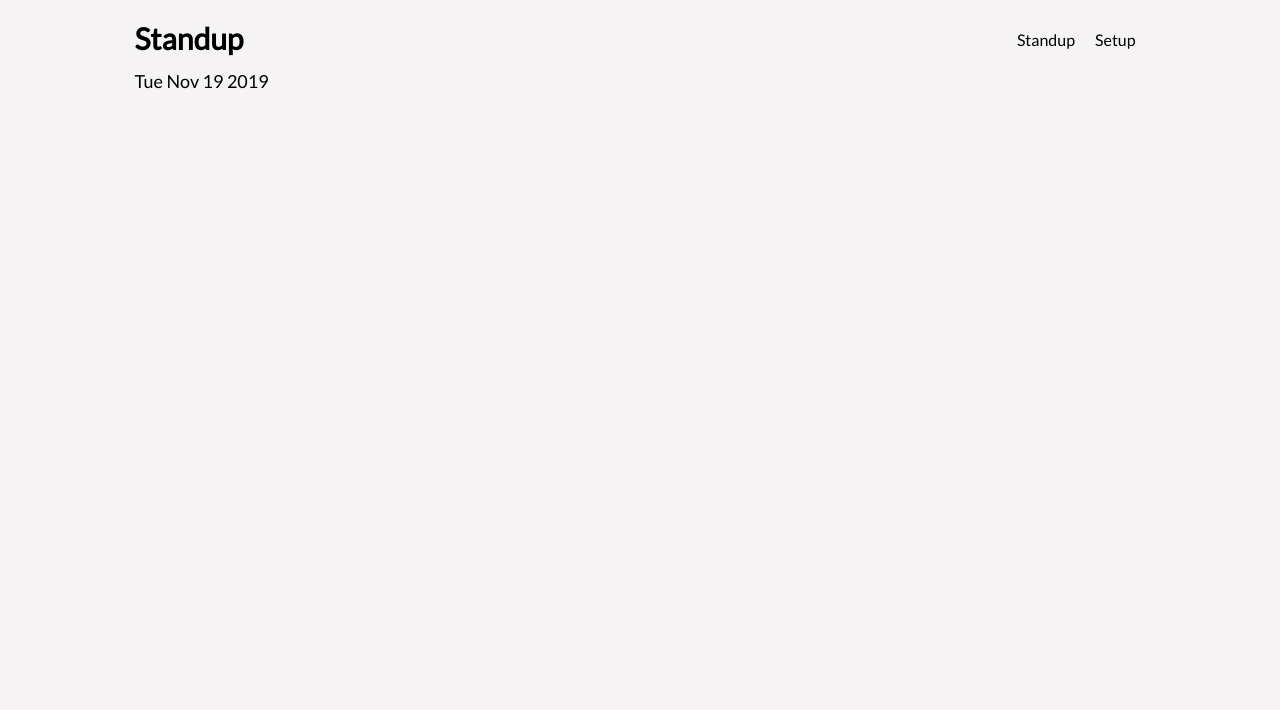
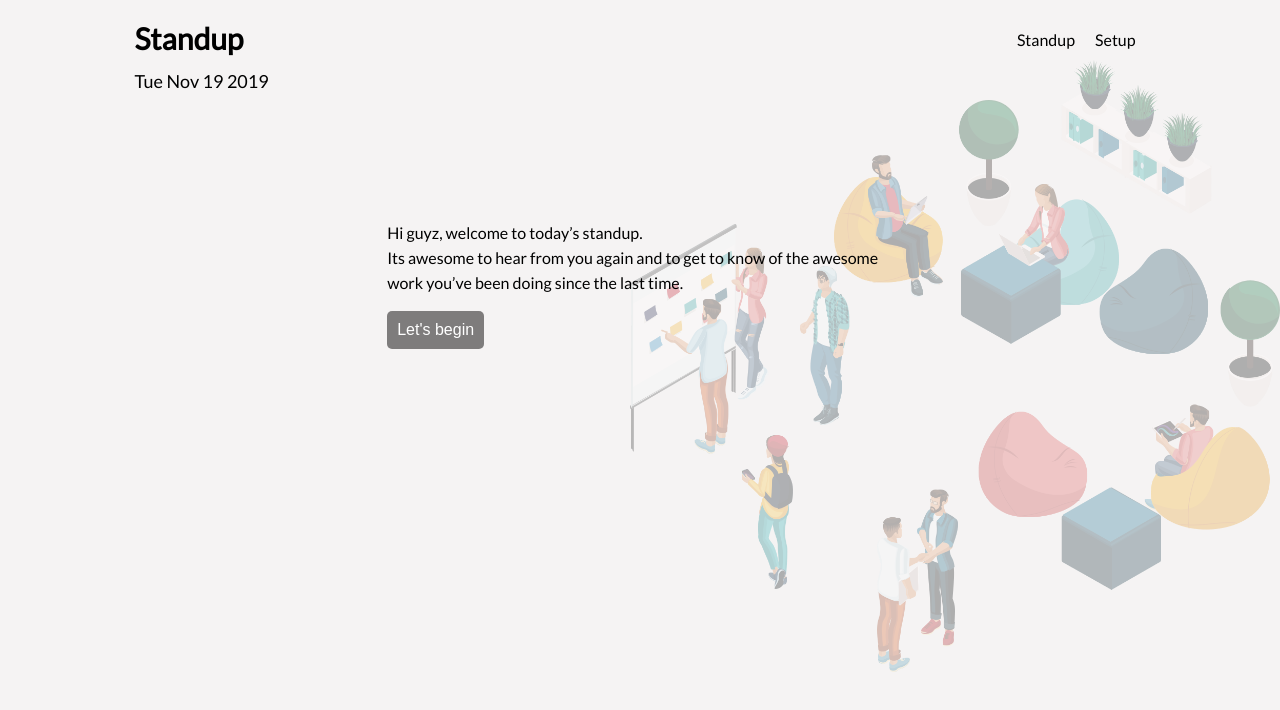
Before and after one commit to iMichaelOwolabi/standup, a React (Create React App) app: page / in a window 1280 px wide. Shown: the top 710 px of the page. Built offline with nearby package versions, Linux system fonts and the light colour scheme.

Commit message:
add welcome text

```diff
--- a/src/components/NavBar/NavBar.js
+++ b/src/components/NavBar/NavBar.js
@@ -1,14 +1,14 @@
 import React from 'react';
 import { Link } from 'react-router-dom';
-import NavCss from './NavBar.module.css';
+import NavStyle from './NavBar.module.css';
 
 const NavBar = (props) => {
   return (
-    <nav className={NavCss.navbar}>
-      <div className={NavCss.logo}>{props.name}</div>
-      <Link to="/setup" className={NavCss.link}>Setup</Link>
-      <Link to="/" className={NavCss.link}>Standup</Link>
-      <div className={NavCss.date}>{new Date().toDateString()}</div>
+    <nav className={NavStyle.navbar}>
+      <div className={NavStyle.logo}>{props.name}</div>
+      <Link to="/setup" className={NavStyle.link}>Setup</Link>
+      <Link to="/" className={NavStyle.link}>Standup</Link>
+      <div className={NavStyle.date}>{new Date().toDateString()}</div>
   </nav>
   );
 }
--- a/src/components/NavBar/NavBar.module.css
+++ b/src/components/NavBar/NavBar.module.css
@@ -4,12 +4,12 @@
 }
 
 .logo {
-  position: absolute;
   font: inherit;
   font-weight: 800;
   font-size: 30px;
   text-align: left;
   margin-bottom: 10px;
+  float: left;
 }
 
 .date {
@@ -26,16 +26,15 @@
   cursor: pointer;
   text-decoration: none;
   color: inherit;
+  border-radius: 5px;
 }
 
 .link:hover {
   color: #ffffff;
   background: #7E7C7C;
-  border-radius: 5px;
 }
 
 .link:active {
   color: #ffffff;
   background: #7E7C7C;
-  border-radius: 5px;
 }
--- a/src/components/Standup/Standup.js
+++ b/src/components/Standup/Standup.js
@@ -1,12 +1,18 @@
 import React, { Fragment } from 'react';
 import Teammates from './Teammates';
+import standupStyle from './standup.module.css';
 
 const Standup = () => {
   const teammates = ['James', 'Oyínwonúolá', 'Fred', 'Táyò'];
   return (
     <Fragment>
-      <h1>Standup</h1>
-      <Teammates teammates={teammates} />
+      {/* <Teammates teammates={teammates} /> */}
+      <div className={standupStyle.welcomeText}>
+        <p>Hi guyz, welcome to today’s standup.<br />
+          Its awesome to hear from you again and to get to know of the awesome work you’ve been doing since the last time.
+        </p>
+        <button className={standupStyle.beginButton}>Let's begin</button>
+      </div>
     </Fragment>
   );
 };
--- /dev/null
+++ b/src/components/Standup/Standup.module.css
@@ -0,0 +1,28 @@
+.welcomeText {
+  text-align: left;
+  position: relative;
+  top: 200px;
+  width: 40%;
+  margin: auto;
+  line-height: 25px;
+}
+
+.beginButton {
+  background: #7E7C7C;
+  border-radius: 5px;
+  color: #fff;
+  padding: 10px;
+  font-size: 16px;
+  font-weight: 100;
+  cursor: pointer;
+  border: none;
+}
+
+.beginButton:hover {
+  background: #fff;
+  border-radius: 5px;
+  color: #7E7C7C;
+  padding: 10px;
+  font-size: 16px;
+  font-weight: 100;
+}
--- a/src/containers/App.css
+++ b/src/containers/App.css
@@ -8,3 +8,11 @@
   padding: 5px;
   text-align: center;
 }
+
+.background-img {
+  position: fixed;
+  width: 650px;
+  right: 0;
+  top: 60px;
+  opacity: 30%;
+}
--- a/src/containers/App.js
+++ b/src/containers/App.js
@@ -2,13 +2,15 @@ import React, { Component } from 'react';
 import Standup from '../components/Standup/Standup';
 import './App.css';
 import NavBar from '../components/NavBar/NavBar';
+import backGroundImg from '../assets/images/background-img.png';
 
 class App extends Component {
   render() {
     return (
       <div className="App">
         <NavBar name="Standup" />
-        {/* <Standup /> */}
+        <img src={backGroundImg} alt="virtual meeting image" className="background-img" />
+        <Standup />
       </div>
     );
   }
```
Also changed, not shown: src/assets/images/background-img.png (added).
